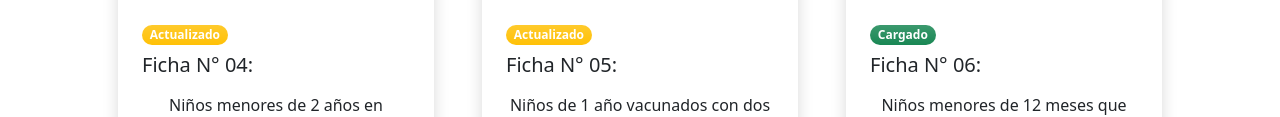
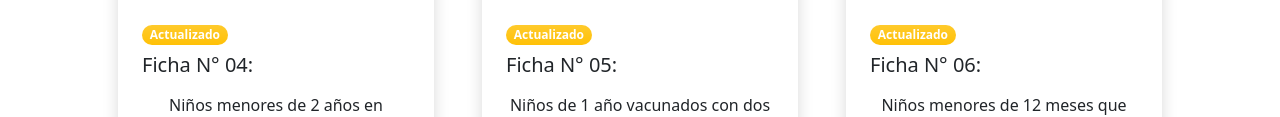
Before and after one commit to Red-Chachapoyas/Indicadores, a plain HTML site: page gestion.html in a window 1280 px wide. Shown: the part 1262-1379 px from the top of the page. Drawn offline with nearby package versions, Linux system fonts and the light colour scheme.

Commit message:
Update gestion.html

```diff
--- a/gestion.html
+++ b/gestion.html
@@ -201,7 +201,7 @@
                             <div class="card h-100 shadow border-0">
                                 <img class="card-img-top" height="190"  src="https:img/ficha6.jpg" alt="..." />
                                 <div class="card-body p-4">
-                                    <div class="badge bg-success bg-gradient rounded-pill mb-2">Cargado</div>
+                                    <div class="badge bg-warning bg-gradient rounded-pill mb-2">Actualizado</div>
                                     <a class="text-decoration-none link-dark stretched-link" target="_blank" href="https://app.powerbi.com/reportEmbed?reportId=c50ffaf7-a755-4bde-a3a9-a0db7960e46e&autoAuth=true&ctid=97570966-515f-4269-acc1-d7dbfb58e5aa"><div class="h5 card-title mb-3">Ficha N° 06:</div></a>
                                     <p class="text-center card-text mb-0">Niños menores de 12 meses que reciben 04 consejerías de salud a través de visita domiciliaria.
                                         </p>
```
